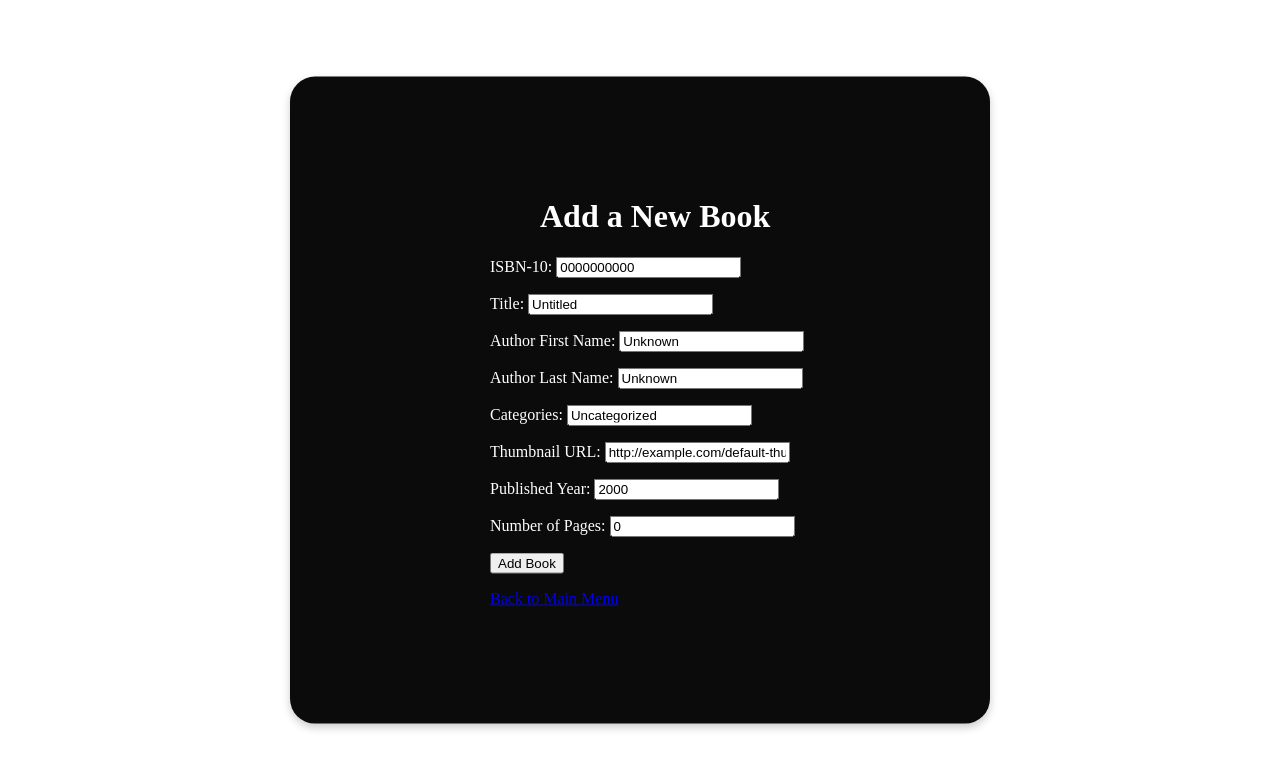
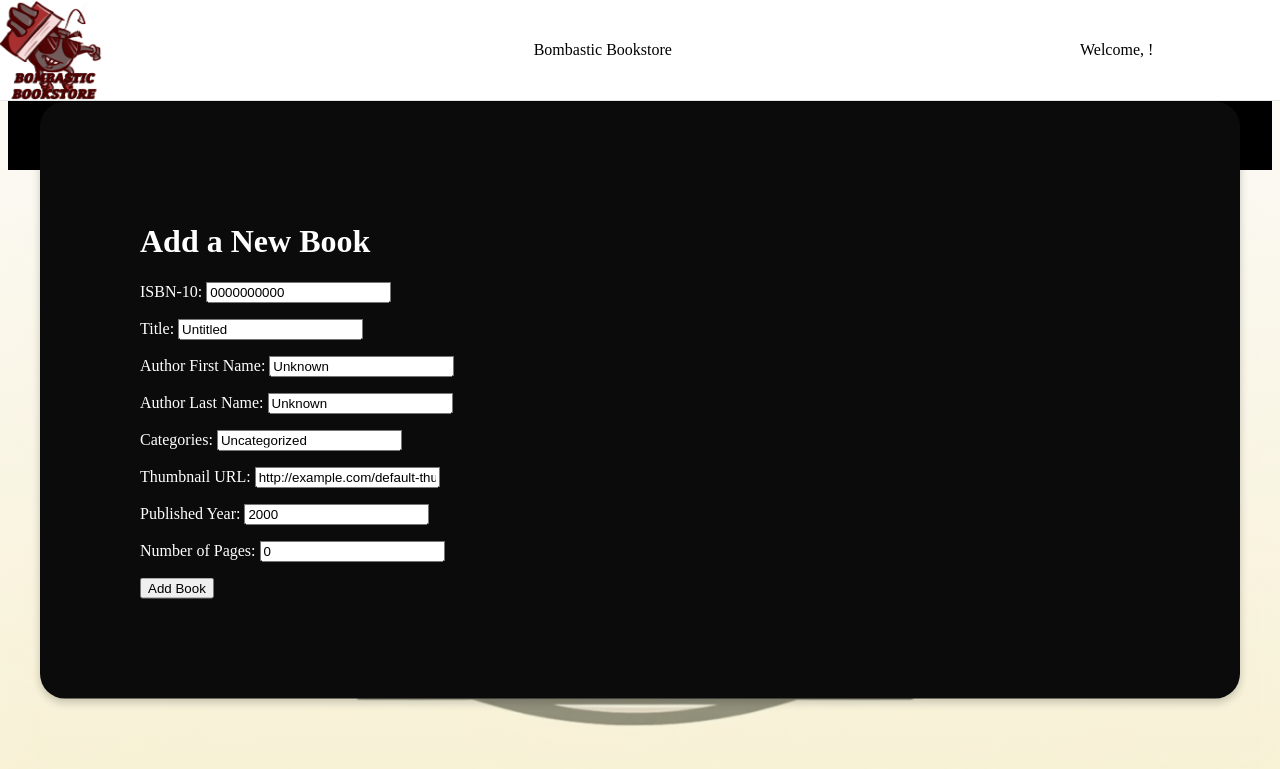
Before and after one commit to WakeTechBrandon/Bombastic-Bookstore, a Django app: page /add_book/ in a window 1280 px wide. Shown: the top 769 px of the page. Run offline with Django 4.2, Linux system fonts and the light colour scheme.

Commit message:
Jaylan Clean Up
Every webpage inherits from logo.html

Search Results and View All fiddled with.

Nav menu moved to logo.html for less copy-paste.

```diff
--- a/BombasticBookstore/bombasticbookstore/static/styles/general.css
+++ b/BombasticBookstore/bombasticbookstore/static/styles/general.css
@@ -7,7 +7,7 @@ main {
   position: fixed;
   top: 50%;
   left: 50%;
-  width: 500px;
+  width: 1000px;
   transform: translate(-50%, -50%);
   background-color: rgba(11,11,11,1);
   box-shadow: 0 4px 8px 0 rgba(0,0,0,0.2);
@@ -28,7 +28,9 @@ main {
   border-radius: 25px;
 }
 
-
+.search {
+	width: 100%;
+}
 
 .title {
   margin-bottom: 20px; /* Space between title and card */
@@ -39,63 +41,19 @@ main {
 }
 
 .container {
-		position: relative;
-		left: 20%;
-	}
-
-	h1 {
-		position: relative;
-		left: 10%;
-	}
-
-
-
-/* Header Styling */
-header {
-height: 100px;
-
-display: flex;
-flex-direction: row;
-justify-content: space-between;
-top: 0;
-left: 0;
-right: 0;
-
-position: fixed;
-
-background-color: white;
-border-bottom-width: 1px;
-border-bottom-style: solid;
-border-bottom-color: rgb(230, 230, 230);
+	position: relative;
 }
 
-.left-section {
-display: flex;
-align-items: center;
+h1 {
+	position: relative;
+	/* left: 10%; */
 }
+
 
 .bomb-logo {
 height: 100px;
 }
 
-.middle-section {
-flex: 1;
-margin-left: 70px;
-margin-right: 35px;
-max-width: 150px;
-display: flex;
-align-items: center;
-}
-
-
-.right-section {
-width: 180px;
-margin-right: 20px;
-display: flex;
-align-items: center;
-justify-content: space-between;
-flex-shrink: 0;
-}
 
 /* Navigation Styling */
 .nav-bar {
@@ -104,8 +62,17 @@ background-color: black;
 padding: 10px 0;
 text-align: center;
 }
+
+ul {
+list-style: none;
+}
+
+ul li {
+	padding: 0px;
+	margin: 0px;
+}
+
 .nav-bar ul {
-list-style: none;
 display: flex;
 justify-content: center;
 }
--- a/BombasticBookstore/bombasticbookstore/static/styles/header.css
+++ b/BombasticBookstore/bombasticbookstore/static/styles/header.css
@@ -1,13 +1,11 @@
 .header {
-    background-color:powderblue;
-    position:sticky;
-    top:0;
+    background-color: powderblue;
+	padding: 25px;
 }
 
 /* Header Styling */
 header {
-  height: 100px;
-
+  z-index: 9;
   display: flex;
   flex-direction: row;
   justify-content: space-between;
@@ -17,10 +15,20 @@ header {
 
   position: fixed;
 
+  color: black;
   background-color: white;
   border-bottom-width: 1px;
   border-bottom-style: solid;
   border-bottom-color: rgb(230, 230, 230);
+}
+
+.top-section {
+	display: block;
+}
+
+.bottom-section {
+	display: block;
+	top:50%;
 }
 
 .left-section {
--- a/BombasticBookstore/bombasticbookstore/templates/about.html
+++ b/BombasticBookstore/bombasticbookstore/templates/about.html
@@ -17,7 +17,6 @@
     <li>{{ team_member.name }}</li>
   {% endfor %}
 </ul>
-<p><a href="{% url 'index' %}">Back to Main Menu</a></p>
 </main>
 </body>
 </html>
--- a/BombasticBookstore/bombasticbookstore/templates/add_book/add_book.html
+++ b/BombasticBookstore/bombasticbookstore/templates/add_book/add_book.html
@@ -1,4 +1,4 @@
-{% extends 'base.html' %}
+{% extends "logo.html" %}
 
 {% load static %}
 <!DOCTYPE html>
@@ -8,8 +8,8 @@
 	<link rel="stylesheet" href="{% static 'styles/theme.css' %}">
 	<script src="{% static 'js/theme.js' %}" defer></script>
 </head>
+{% block content %}
 <body>
-{% block content %}
 <main>
 	<div class="container">
 		<h1>Add a New Book</h1>
@@ -18,9 +18,8 @@
 			{{ form.as_p }}
 			<button type="submit">Add Book</button>
 		</form>
-		<p><a href="{% url 'index' %}">Back to Main Menu</a></p>
 	</div>
 </main>
+</body>
 {% endblock %}
-</body>
 </html>
--- a/BombasticBookstore/bombasticbookstore/templates/logo.html
+++ b/BombasticBookstore/bombasticbookstore/templates/logo.html
@@ -1,4 +1,7 @@
+
+
 {% load static %}
+
 <!DOCTYPE html>
 <html lang="en">
 <head>
@@ -8,9 +11,9 @@
 	<link rel="stylesheet" href="{% static 'styles/theme.css' %}">
     <link rel="stylesheet" href="{% static 'js/theme.js' %}" defer>
     <link rel="stylesheet" href="{% static 'styles/general.css' %}">
-</head>
+    <link rel="stylesheet" href="{% static 'styles/header.css' %}">
 	<style>
-	body{
+		body {
 			background-image: linear-gradient(rgba(252, 252, 252, 0.929), rgba(241, 241, 208, 0.5)),
 			url("{% static './bombasticbooks.png' %}");
 			background-size: 100% 100%;
@@ -18,6 +21,7 @@
 			background-attachment: fixed;
 		}
 	</style>
+</head>
 <body>
 	<header>
 		<div class="left-section">
@@ -30,7 +34,19 @@
 			<p>Welcome, {{ user.username }}!</p>
 		</div>
 	</header>
-
+	  <nav class="nav-bar">
+		<ul>
+		<li><a href="{% url 'index' %}">Main</a></li>
+		  <li><a href="{% url 'add_book' %}">Add Item</a></li>
+		  <!-- <li><a href="/search/">Update Quantities</a></li> -->
+		  <li><a href="/search/">Search Items</a></li>
+		  <li><a href="/view_all/">View All Items</a></li>
+		  <li><a href="/generate_report/">Generate Inventory Report</a></li>
+		  <li><a href="/settings/">Settings</a></li>
+		  <li><a href="{% url 'logout' %}">Sign Out</a></li>
+		  <li><a href="{% url 'about' %}">About Us</a></li>
+		</ul>
+	  </nav>
 {% block content %}
 {% endblock %}
 </body>
```
Also changed, not shown: BombasticBookstore/bombasticbookstore/templates/index.html (+0 -44 lines), BombasticBookstore/bombasticbookstore/templates/search.html (+6 -1 lines), BombasticBookstore/bombasticbookstore/templates/search_results.html (+15 -17 lines), BombasticBookstore/bombasticbookstore/templates/user_settings/user_settings.html (+5 -2 lines), BombasticBookstore/bombasticbookstore/templates/view_all.html (+36 -20 lines), BombasticBookstore/bombasticbookstore/db.sqlite3. Lines whose indentation alone changed are shown as unchanged.
